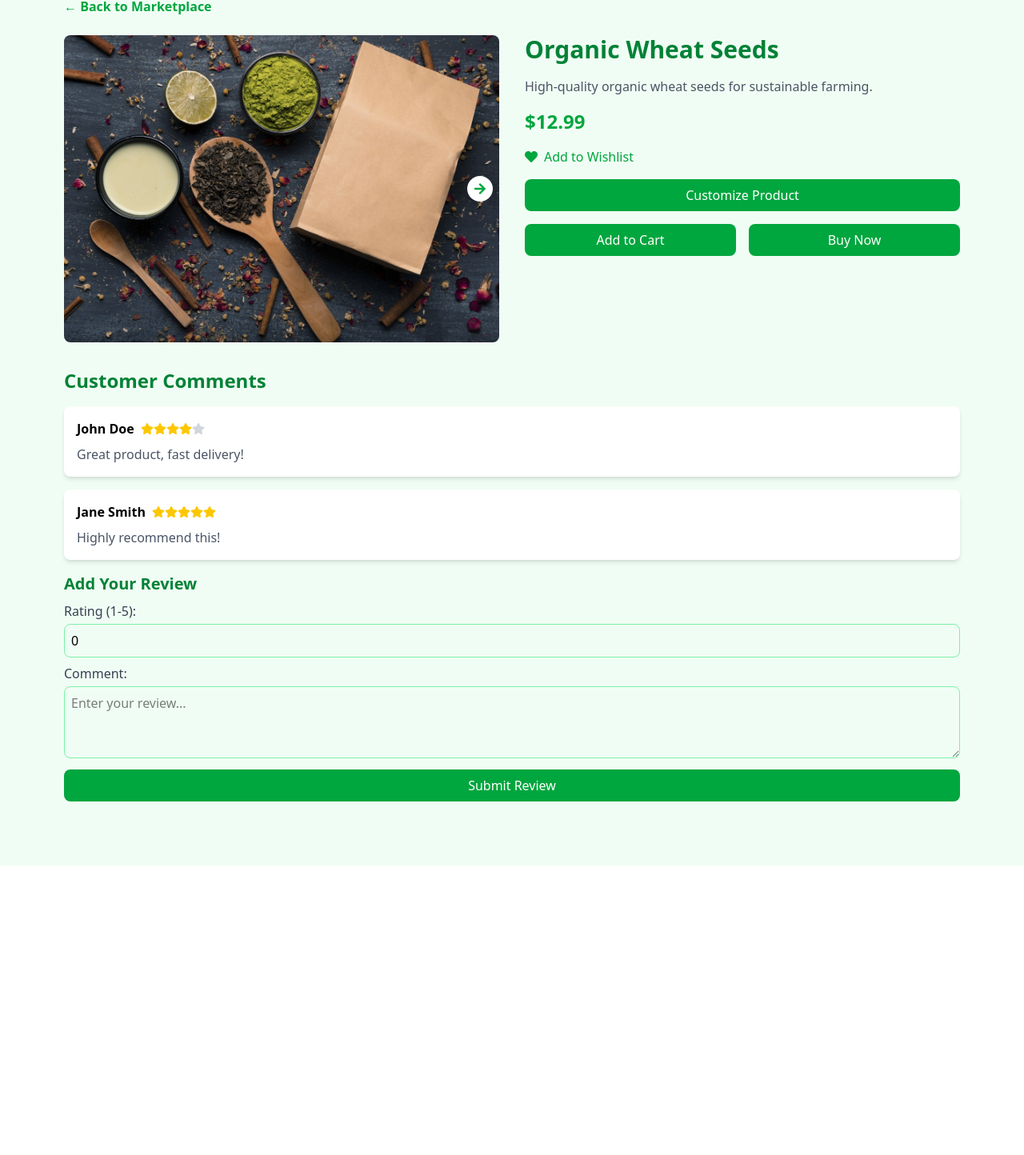
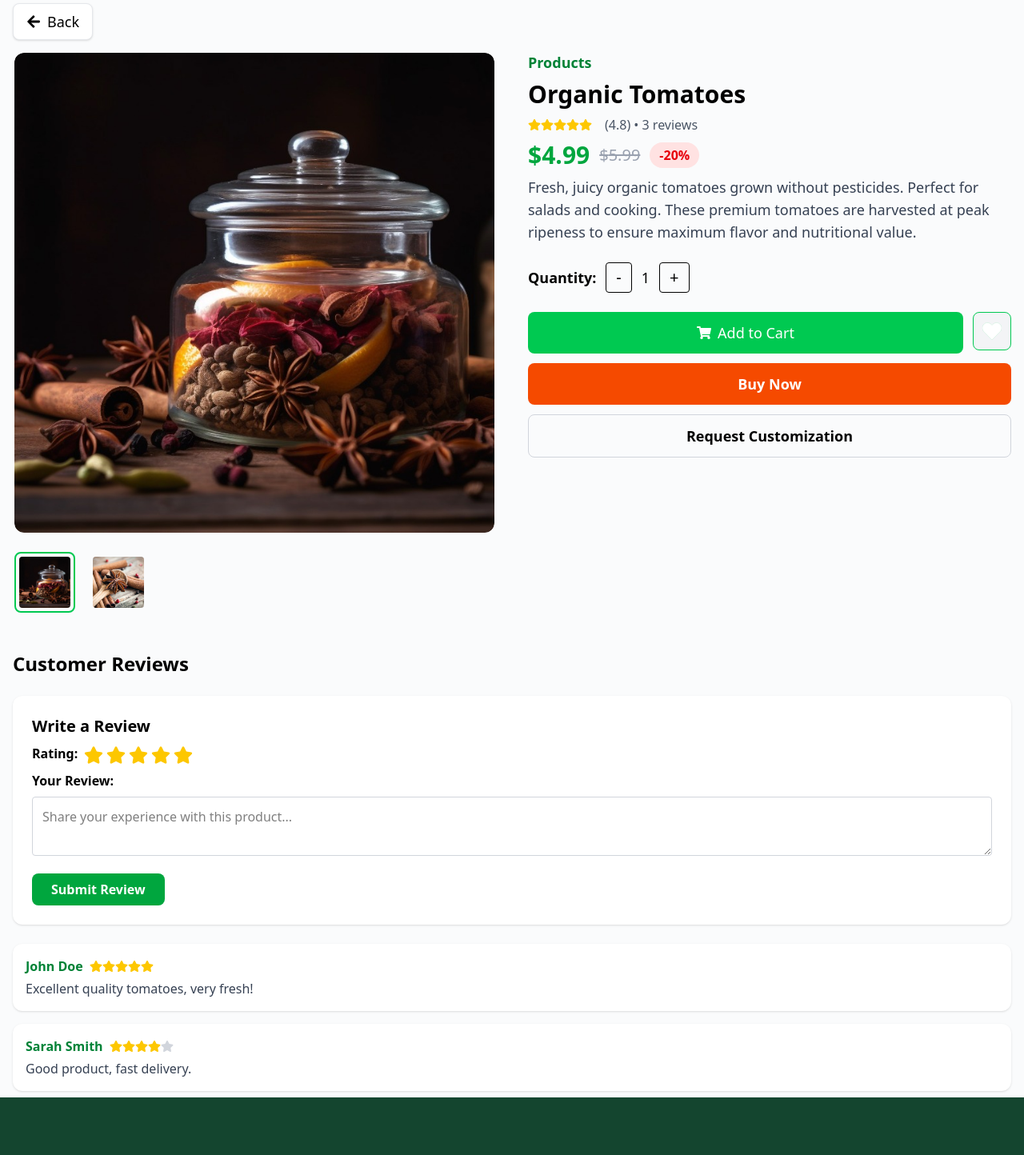
Before and after one commit to Nazik2020/Agrilink-Agri-Marketplace, a React (Vite) app: page /product/1 in a window 1280 px wide. Shown: the part 148-1592 px from the top of the page at 80% size. Before the commit the page ends 1230 px from the top, so only its background shows below. Built offline with nearby package versions, Linux system fonts and the light colour scheme; a web font is replaced by a local one.

Commit message:
Modified the product details page

```diff
--- a/src/components/marketplace/Offers.jsx
+++ b/src/components/marketplace/Offers.jsx
@@ -19,7 +19,7 @@ const Offers = () => {
       {products.map((product) => (
         <div
           key={product.id}
-          className="bg-white p-4 rounded-xl shadow-lg border border-green-100"
+          className="bg-white p-4 rounded-xl shadow-md border border-green-100 hover:shadow-lg transition"
         >
           <Link to={`/product/${product.id}`}>
             <img
@@ -33,7 +33,7 @@ const Offers = () => {
             />
           </Link>
           <Link to={`/product/${product.id}`}>
-            <h3 className="text-lg sm:text-xl font-semibold text-green-700 mb-2 cursor-pointer">
+            <h3 className="text-lg sm:text-xl font-semibold text-green-700 mb-2 cursor-pointer hover:text-green-800">
               {product.name}
             </h3>
           </Link>
@@ -44,7 +44,7 @@ const Offers = () => {
             ${product.price.toFixed(2)}
           </p>
           <button
-            className="w-full bg-green-600 text-white py-2 rounded-lg hover:bg-green-700 transition cursor-pointer"
+            className="w-full bg-green-600 text-white py-2 rounded-lg hover:bg-green-700 transition"
             onClick={() => alert(`Added ${product.name} to cart!`)}
           >
             Add to Cart
--- a/src/components/marketplace/Products.jsx
+++ b/src/components/marketplace/Products.jsx
@@ -19,7 +19,7 @@ const Products = () => {
       {products.map((product) => (
         <div
           key={product.id}
-          className="bg-white p-4 rounded-xl shadow-lg border border-green-100"
+          className="bg-white p-4 rounded-xl shadow-md border border-green-100 hover:shadow-lg transition"
         >
           <Link to={`/product/${product.id}`}>
             <img
@@ -33,7 +33,7 @@ const Products = () => {
             />
           </Link>
           <Link to={`/product/${product.id}`}>
-            <h3 className="text-lg sm:text-xl font-semibold text-green-700 mb-2 cursor-pointer">
+            <h3 className="text-lg sm:text-xl font-semibold text-green-700 mb-2 cursor-pointer hover:text-green-800">
               {product.name}
             </h3>
           </Link>
@@ -44,7 +44,7 @@ const Products = () => {
             ${product.price.toFixed(2)}
           </p>
           <button
-            className="w-full bg-green-600 text-white py-2 rounded-lg hover:bg-green-700 transition cursor-pointer"
+            className="w-full bg-green-600 text-white py-2 rounded-lg hover:bg-green-700 transition"
             onClick={() => alert(`Added ${product.name} to cart!`)}
           >
             Add to Cart
--- a/src/components/marketplace/Seeds.jsx
+++ b/src/components/marketplace/Seeds.jsx
@@ -28,7 +28,7 @@ const Seeds = () => {
       {products.map((product) => (
         <div
           key={product.id}
-          className="bg-white p-4 rounded-xl shadow-lg border border-green-100"
+          className="bg-white p-4 rounded-xl shadow-md border border-green-100 hover:shadow-lg transition"
         >
           <Link to={`/product/${product.id}`}>
             <img
@@ -42,7 +42,7 @@ const Seeds = () => {
             />
           </Link>
           <Link to={`/product/${product.id}`}>
-            <h3 className="text-lg sm:text-xl font-semibold text-green-700 mb-2 cursor-pointer">
+            <h3 className="text-lg sm:text-xl font-semibold text-green-700 mb-2 cursor-pointer hover:text-green-800">
               {product.name}
             </h3>
           </Link>
@@ -53,7 +53,7 @@ const Seeds = () => {
             ${product.price.toFixed(2)}
           </p>
           <button
-            className="w-full bg-green-600 text-white py-2 rounded-lg hover:bg-green-700 transition cursor-pointer"
+            className="w-full bg-green-600 text-white py-2 rounded-lg hover:bg-green-700 transition"
             onClick={() => alert(`Added ${product.name} to cart!`)}
           >
             Add to Cart
--- a/src/pages/ProductDetails.jsx
+++ b/src/pages/ProductDetails.jsx
@@ -1,249 +1,328 @@
 import React, { useState, useEffect } from "react";
-import { useParams, useNavigate } from "react-router-dom";
-import { FaHeart, FaStar, FaArrowRight } from "react-icons/fa";
+import { useNavigate } from "react-router-dom";
+import { FaHeart, FaStar, FaArrowLeft, FaShoppingCart } from "react-icons/fa";
+import Footer from "../components/common/Footer";
+// Placeholder images (replace with dynamic data later)
 import brown from "../assets/marketplace/all/brown.jpg";
 import brown1 from "../assets/marketplace/all/brown1.jpg";
-import cinnamon from "../assets/marketplace/fertilzers/cinnamon.jpg"; // fixed path
-import plantea from "../assets/marketplace/all/plantea.jpg";
-import tea from "../assets/marketplace/products/tea.jpg"; // fixed path
-import yello from "../assets/marketplace/seeds/yello.jpg"; // corrected to seeds folder
 
-const ProductDetails = () => {
-  const { id } = useParams();
-  const navigate = useNavigate();
-  const [product, setProduct] = useState(null);
-  const [isInWishlist, setIsInWishlist] = useState(false);
-  const [customization, setCustomization] = useState("");
-  const [reviews, setReviews] = useState([
+// Placeholder for fetching product details (simulate API call)
+const fetchProductDetails = async (productId) => {
+  // Simulate API delay
+  return new Promise((resolve) => {
+    setTimeout(() => {
+      resolve({
+        id: productId,
+        name: "Organic Tomatoes",
+        category: "Products",
+        price: 4.99,
+        oldPrice: 5.99,
+        discount: 20,
+        description:
+          "Fresh, juicy organic tomatoes grown without pesticides. Perfect for salads and cooking. These premium tomatoes are harvested at peak ripeness to ensure maximum flavor and nutritional value.",
+        images: [
+          { src: brown, alt: "Birthday Cake" },
+          { src: brown1, alt: "Tomatoes" },
+        ],
+        rating: 4.8,
+        reviews: [
           {
-      id: 1,
-      user: "John Doe",
-      rating: 4,
-      comment: "Great product, fast delivery!",
-    },
-    { id: 2, user: "Jane Smith", rating: 5, comment: "Highly recommend this!" },
-  ]);
-  const [newReview, setNewReview] = useState({ rating: 0, comment: "" });
-  const [currentImageIndex, setCurrentImageIndex] = useState(0);
-
-  useEffect(() => {
-    const products = [
-      {
-        id: 1,
-        name: "Organic Wheat Seeds",
-        details: "High-quality organic wheat seeds for sustainable farming.",
-        price: 12.99,
-        category: "Seeds",
-        images: [yello, brown1], // Using yello.jpg and brown1.jpg
+            name: "John Doe",
+            rating: 5,
+            text: "Excellent quality tomatoes, very fresh!",
           },
           {
-        id: 2,
-        name: "Premium Tomato Plant",
-        details: "Robust tomato plants for year-round harvest.",
-        price: 8.5,
-        category: "Products",
-        images: [tea, cinnamon], // Using tea.jpg and cinnamon.jpg
+            name: "Sarah Smith",
+            rating: 4,
+            text: "Good product, fast delivery.",
           },
-      {
-        id: 3,
-        name: "Corn Seed Pack",
-        details: "Non-GMO corn seeds for optimal yield.",
-        price: 15.75,
-        category: "Seeds",
-        images: [brown1, yello], // Using brown1.jpg and yello.jpg
-      },
-      {
-        id: 4,
-        name: "Special Fertilizer Offer",
-        details: "Limited-time offer on organic fertilizer blend.",
-        price: 9.99,
-        category: "Offers",
-        images: [plantea, brown], // Using planta.jpg and brown.jpg
-      },
-      {
-        id: 5,
-        name: "Nitrogen-Rich Fertilizer",
-        details: "Enhance crop growth with this premium fertilizer.",
-        price: 14.5,
-        category: "Fertilizer",
-        images: [cinnamon, tea], // Using cinnamon.jpg and tea.jpg (from fertilzers/)
-      },
-    ];
-    const foundProduct = products.find((p) => p.id === parseInt(id));
-    setProduct(foundProduct);
-  }, [id]);
+        ],
+      });
+    }, 500);
+  });
+};
 
-  if (!product) return <div>Loading...</div>;
+// SECTION: ProductDetails Page
+function ProductDetails() {
+  const navigate = useNavigate();
+  // SECTION: State Management
+  const [product, setProduct] = useState(null);
+  const [mainImg, setMainImg] = useState("");
+  const [quantity, setQuantity] = useState(1);
+  const [showCustomize, setShowCustomize] = useState(false);
+  const [customText, setCustomText] = useState("");
+  const [reviewText, setReviewText] = useState("");
+  const [reviewRating, setReviewRating] = useState(5);
+  const [reviews, setReviews] = useState([]);
+  const [isWishlisted, setIsWishlisted] = useState(false);
 
-  const handleNextImage = () => {
-    if (currentImageIndex < product.images.length - 1) {
-      setCurrentImageIndex(currentImageIndex + 1);
-    } else {
-      setCurrentImageIndex(0);
+  // SECTION: Data Fetching
+  useEffect(() => {
+    // Replace '1' with dynamic product ID from route params later
+    fetchProductDetails(1).then((data) => {
+      setProduct(data);
+      setMainImg(data.images[0].src);
+      setReviews(data.reviews);
+    });
+  }, []);
+
+  // SECTION: Action Handlers
+  const handleAddToCart = () => {
+    // TODO: Connect to backend
+    alert("Added to cart! (Connect to backend later)");
+  };
+  const handleBuyNow = () => {
+    // TODO: Connect to backend
+    alert("Proceed to buy now! (Connect to backend later)");
+  };
+  const handleWishlist = () => {
+    // Toggle wishlist state
+    setIsWishlisted((prev) => !prev);
+    // TODO: Connect to backend
+    // alert("Added to wishlist! (Connect to backend later)");
+  };
+  const handleSubmitReview = () => {
+    if (reviewText.trim()) {
+      // TODO: Send review to backend
+      setReviews([
+        ...reviews,
+        { name: "You", rating: reviewRating, text: reviewText },
+      ]);
+      setReviewText("");
+      setReviewRating(5);
     }
   };
 
-  const handleReviewSubmit = (e) => {
-    e.preventDefault();
-    if (newReview.rating > 0 && newReview.comment.trim()) {
-      setReviews([
-        ...reviews,
-        { id: Date.now(), user: "Current User", ...newReview },
-      ]);
-      setNewReview({ rating: 0, comment: "" });
+  if (!product) {
+    return (
+      <div className="flex justify-center items-center min-h-screen">
+        <span className="text-lg text-gray-500">
+          Loading product details...
+        </span>
+      </div>
+    );
   }
-  };
 
   return (
-    <div className="bg-green-50 min-h-screen py-20 px-4 sm:px-6 lg:px-20">
-      <div className="max-w-7xl mx-auto">
+    <div className="bg-[#fafbfc] min-h-screen">
+      <div className="max-w-7xl mx-auto px-4 py-2 mt-20">
+        <div className="flex flex-col md:flex-row gap-10">
+          {/* SECTION: Product Image and Thumbnails */}
+          <div className="md:w-1/2 flex flex-col items-center">
+            {/* Back button above the main image, aligned left */}
             <button
-          onClick={() => navigate("/marketplace")}
-          className="mb-6 text-green-600 hover:text-green-800 font-semibold cursor-pointer"
-          //style={{ background: "green" }}
+              onClick={() => navigate(-1)}
+              className="mb-4 px-4 py-2 rounded-lg border border-gray-200 bg-white text-lg flex items-center gap-2 hover:bg-gray-100 shadow self-start cursor-pointer"
             >
-          ← Back to Marketplace
+              <FaArrowLeft /> Back
             </button>
-        <div className="flex flex-col lg:flex-row gap-8">
-          <div className="lg:w-1/2 relative">
-            <div className="h-96 overflow-hidden rounded-lg">
+            <div className="w-full max-w-[600px] aspect-square bg-gray-100 rounded-xl flex items-center justify-center mb-4 overflow-hidden">
               <img
-                src={product.images[currentImageIndex]}
-                alt={`${product.name} Image ${currentImageIndex + 1}`}
-                className="w-full h-full object-cover"
+                src={mainImg}
+                alt="Product"
+                className="object-cover w-full h-full rounded-xl"
               />
+            </div>
+            {/* Thumbnails aligned left under main image */}
+            <div className="flex gap-4 mt-2 w-full max-w-[600px] justify-start">
+              {product.images.map((img, idx) => (
                 <button
-                onClick={handleNextImage}
-                className="absolute right-2 top-1/2 transform -translate-y-1/2 bg-white text-green-600 hover:text-green-800 rounded-full p-2"
+                  key={idx}
+                  onClick={() => setMainImg(img.src)}
+                  className={`border-2 rounded-lg p-1 transition ${
+                    mainImg === img.src
+                      ? "border-green-500"
+                      : "border-transparent"
+                  }`}
                 >
-                <FaArrowRight />
+                  <img
+                    src={img.src}
+                    alt={img.alt}
+                    className="w-16 h-16 object-cover rounded"
+                  />
                 </button>
+              ))}
             </div>
           </div>
-          <div className="lg:w-1/2">
-            <h2 className="text-3xl font-bold text-green-700 mb-4">
-              {product.name}
-            </h2>
-            <p className="text-gray-600 mb-4">{product.details}</p>
-            <p className="text-2xl text-green-600 font-bold mb-4">
-              ${product.price.toFixed(2)}
-            </p>
-            <div className="flex items-center mb-4">
-              <button
-                onClick={() => setIsInWishlist(!isInWishlist)}
-                className="flex items-center gap-2 text-green-600 hover:text-green-800"
-              >
-                <FaHeart className={isInWishlist ? "text-red-500" : ""} />
-                {isInWishlist ? "Remove from Wishlist" : "Add to Wishlist"}
-              </button>
+
+          {/* SECTION: Product Info */}
+          <div className="md:w-1/2 flex flex-col justify-start mt-15">
+            <div className="mb-2 text-green-700 font-semibold text-lg">
+              {product.category}
             </div>
-            <div className="mb-4">
-              <button
-                onClick={() => alert(`Customizing ${product.name}...`)}
-                className="w-full bg-green-600 text-white py-2 rounded-lg hover:bg-green-700 transition cursor-pointer"
-              >
-                Customize Product
-              </button>
-            </div>
-            <div className="flex gap-4 mb-4">
-              <button
-                className="w-1/2 bg-green-600 text-white py-2 rounded-lg hover:bg-green-700 transition cursor-pointer"
-                onClick={() => alert(`Added ${product.name} to cart!`)}
-              >
-                Add to Cart
-              </button>
-              <button
-                className="w-1/2 bg-green-600 text-white py-2 rounded-lg hover:bg-green-800 transition cursor-pointer"
-                onClick={() => alert(`Buying ${product.name} now!`)}
-              >
-                Buy Now
-              </button>
-            </div>
-          </div>
-        </div>
-        <div className="mt-8">
-          <h3 className="text-2xl font-semibold text-green-700 mb-4">
-            Customer Comments
-          </h3>
-          {reviews.length === 0 ? (
-            <p className="text-gray-600">No comments yet.</p>
-          ) : (
-            <div className="space-y-4">
-              {reviews.map((review) => (
-                <div
-                  key={review.id}
-                  className="bg-white p-4 rounded-lg shadow-md"
-                >
+            <h1 className="text-3xl font-bold mb-2">{product.name}</h1>
             <div className="flex items-center gap-2 mb-2">
-                    <span className="font-semibold">{review.user}</span>
-                    <div className="flex">
-                      {Array(5)
-                        .fill()
-                        .map((_, i) => (
+              <span className="flex">
+                {[1, 2, 3, 4, 5].map((star) => (
                   <FaStar
-                            key={i}
+                    key={star}
                     className={
-                              i < review.rating
+                      star <= Math.round(product.rating)
                         ? "text-yellow-400"
                         : "text-gray-300"
                     }
                   />
                 ))}
+              </span>
+              <span className="text-gray-600 text-base ml-2">
+                ({product.rating}) • 3 reviews
+              </span>
+            </div>
+            <div className="flex items-center gap-3 mb-2">
+              <span className="text-green-600 text-3xl font-bold">
+                ${product.price}
+              </span>
+              <span className="line-through text-gray-400 text-xl">
+                ${product.oldPrice}
+              </span>
+              <span className="bg-red-100 text-red-600 px-3 py-1 rounded-full text-base font-semibold">
+                -{product.discount}%
+              </span>
+            </div>
+            <p className="text-gray-700 mb-6 text-lg">{product.description}</p>
+            {/* SECTION: Quantity Selector */}
+            <div className="flex items-center gap-3 mb-6">
+              <span className="font-semibold text-lg">Quantity:</span>
+              <button
+                className="border px-3 py-1 rounded text-xl cursor-pointer"
+                onClick={() => setQuantity((q) => Math.max(1, q - 1))}
+              >
+                -
+              </button>
+              <span className="text-lg">{quantity}</span>
+              <button
+                className="border px-3 py-1 rounded text-xl cursor-pointer"
+                onClick={() => setQuantity((q) => q + 1)}
+              >
+                +
+              </button>
+            </div>
+            {/* SECTION: Action Buttons */}
+            <div className="flex gap-3 mb-3">
+              <button
+                className="flex-1 bg-green-500 hover:bg-green-600 text-white py-3 rounded-lg text-lg flex items-center justify-center gap-2 cursor-pointer"
+                onClick={handleAddToCart}
+              >
+                <FaShoppingCart /> Add to Cart
+              </button>
+              <button
+                onClick={handleWishlist}
+                title="Add to Wishlist"
+                className={`w-12 h-12 flex items-center justify-center rounded-lg border-1 border-green-500 transition-colors duration-200 bg-gray-100 cursor-pointer`}
+                style={{ lineHeight: 0 }}
+              >
+                <FaHeart
+                  size={24}
+                  style={{
+                    fill: isWishlisted ? '#ec4899' : '#fff', // pink-500 or white (so inside is white)
+                    stroke: isWishlisted ? '#ec4899' : '#22c55e', // pink-500 or green-500
+                    strokeWidth: 2.5,
+                  }}
+                />
+              </button>
+            </div>
+            <button
+              className="w-full bg-orange-600 hover:bg-orange-700 text-white py-3 rounded-lg text-lg font-semibold mb-3 cursor-pointer"
+              onClick={handleBuyNow}
+            >
+              Buy Now
+            </button>
+            <button
+              className="w-full border border-gray-300 py-3 rounded-lg text-lg font-semibold hover:bg-gray-100 cursor-pointer"
+              onClick={() => setShowCustomize((s) => !s)}
+            >
+              Request Customization
+            </button>
+            {/* SECTION: Customization Textarea */}
+            {showCustomize && (
+              <textarea
+                className="w-full border border-gray-300 focus:border-gray-500 rounded p-3 mt-2 focus:outline-none"
+                rows={2}
+                placeholder="Describe your customization request..."
+                value={customText}
+                onChange={(e) => setCustomText(e.target.value)}
+              />
+            )}
           </div>
         </div>
-                  <p className="text-gray-600">{review.comment}</p>
+
+        {/* SECTION: Customer Reviews */}
+        <div className="w-full flex justify-center mt-12">
+          <div className="w-full max-w-[1500px] mx-auto">
+            <h2 className="text-2xl font-bold mb-6">Customer Reviews</h2>
+            <div className="bg-white rounded-xl shadow p-6 mb-6">
+              <h3 className="text-xl font-semibold mb-2">Write a Review</h3>
+              <div className="mb-2">
+                <span className="font-semibold">Rating:</span>
+                <span className="ml-2">
+                  {[1, 2, 3, 4, 5].map((star) => (
+                    <FaStar
+                      key={star}
+                      className={`inline mr-1 cursor-pointer text-2xl ${
+                        reviewRating >= star
+                          ? "text-yellow-400"
+                          : "text-gray-300"
+                      }`}
+                      onClick={() => setReviewRating(star)}
+                    />
+                  ))}
+                </span>
+              </div>
+              <div className="mb-4">
+                <span className="font-semibold">Your Review:</span>
+                <textarea
+                  className="w-full border border-gray-300 focus:border-gray-500 rounded p-3 mt-2 focus:outline-none"
+                  rows={2}
+                  placeholder="Share your experience with this product..."
+                  value={reviewText}
+                  onChange={(e) => setReviewText(e.target.value)}
+                />
+              </div>
+              <button
+                className="bg-green-600 hover:bg-green-700 text-white px-6 py-2 rounded-lg font-semibold cursor-pointer"
+                onClick={handleSubmitReview}
+              >
+                Submit Review
+              </button>
+            </div>
+            {/* SECTION: List of Reviews */}
+            <div className="space-y-4">
+              {reviews.length === 0 && (
+                <div className="text-gray-500">No reviews yet.</div>
+              )}
+              {reviews.map((review, idx) => (
+                <div
+                  key={idx}
+                  className="bg-white rounded-xl shadow p-4 flex flex-col gap-1"
+                >
+                  <div className="flex items-center gap-2">
+                    <span className="font-semibold text-green-700">
+                      {review.name}
+                    </span>
+                    <span className="flex">
+                      {[1, 2, 3, 4, 5].map((star) => (
+                        <FaStar
+                          key={star}
+                          className={
+                            star <= review.rating
+                              ? "text-yellow-400"
+                              : "text-gray-300"
+                          }
+                        />
+                      ))}
+                    </span>
+                  </div>
+                  <div className="text-gray-700">{review.text}</div>
                 </div>
               ))}
             </div>
-          )}
-          <div className="mt-4">
-            <h4 className="text-xl font-semibold text-green-700 mb-2">
-              Add Your Review
-            </h4>
-            <form onSubmit={handleReviewSubmit} className="space-y-2">
-              <div>
-                <label className="block text-gray-700 mb-1">
-                  Rating (1-5):
-                </label>
-                <input
-                  type="number"
-                  min="1"
-                  max="5"
-                  value={newReview.rating}
-                  onChange={(e) =>
-                    setNewReview({
-                      ...newReview,
-                      rating: parseInt(e.target.value),
-                    })
-                  }
-                  className="w-full p-2 border border-green-300 rounded-lg"
-                />
-              </div>
-              <div>
-                <label className="block text-gray-700 mb-1">Comment:</label>
-                <textarea
-                  value={newReview.comment}
-                  onChange={(e) =>
-                    setNewReview({ ...newReview, comment: e.target.value })
-                  }
-                  className="w-full p-2 border border-green-300 rounded-lg"
-                  rows="3"
-                  placeholder="Enter your review..."
-                />
-              </div>
-              <button
-                type="submit"
-                className="w-full bg-green-600 text-white py-2 rounded-lg hover:bg-green-700 transition cursor-pointer"
-              >
-                Submit Review
-              </button>
-            </form>
           </div>
         </div>
       </div>
-      {/* <Footer /> */}
+      {/* SECTION: Footer (full width) */}
+      <Footer />
     </div>
   );
-};
+}
 
 export default ProductDetails;
```
Also changed, not shown: src/components/marketplace/Allproducts.jsx (+12 -11 lines), src/components/marketplace/Fertilzer.jsx (+6 -6 lines), src/pages/Marketplace.jsx (+11 -11 lines). Lines whose indentation alone changed are shown as unchanged.
